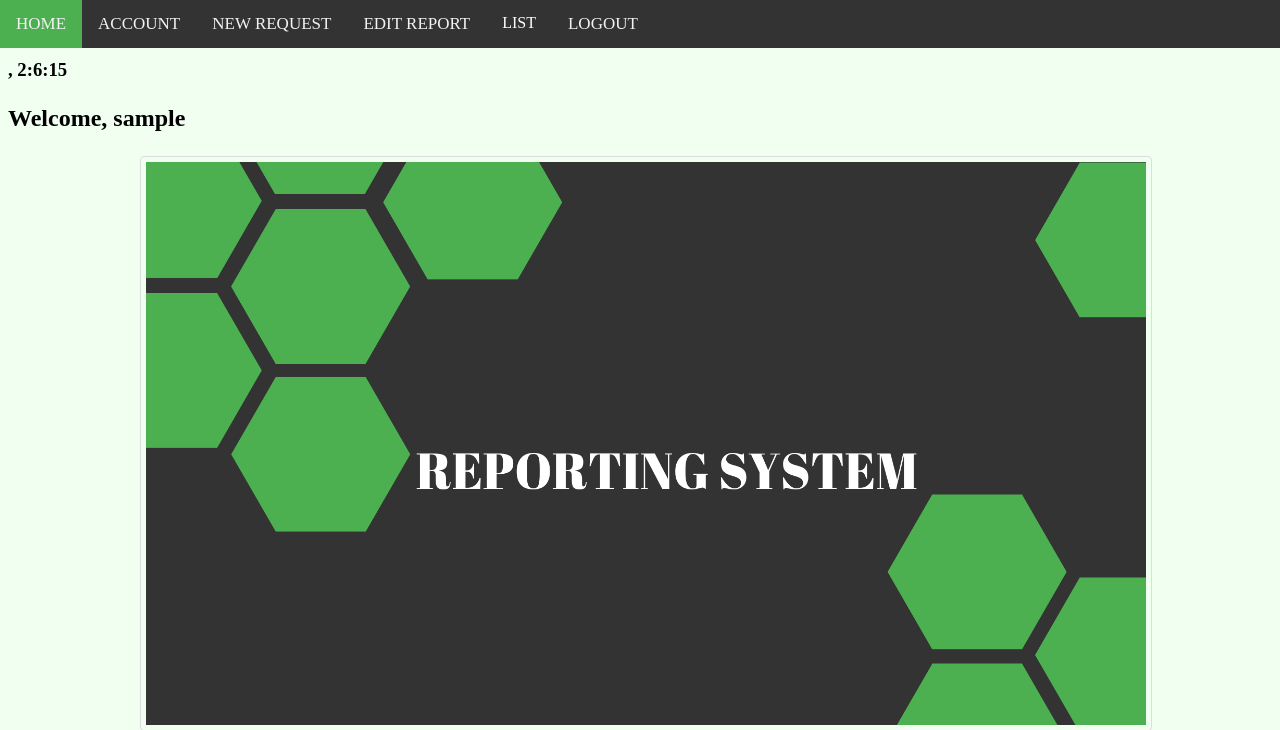
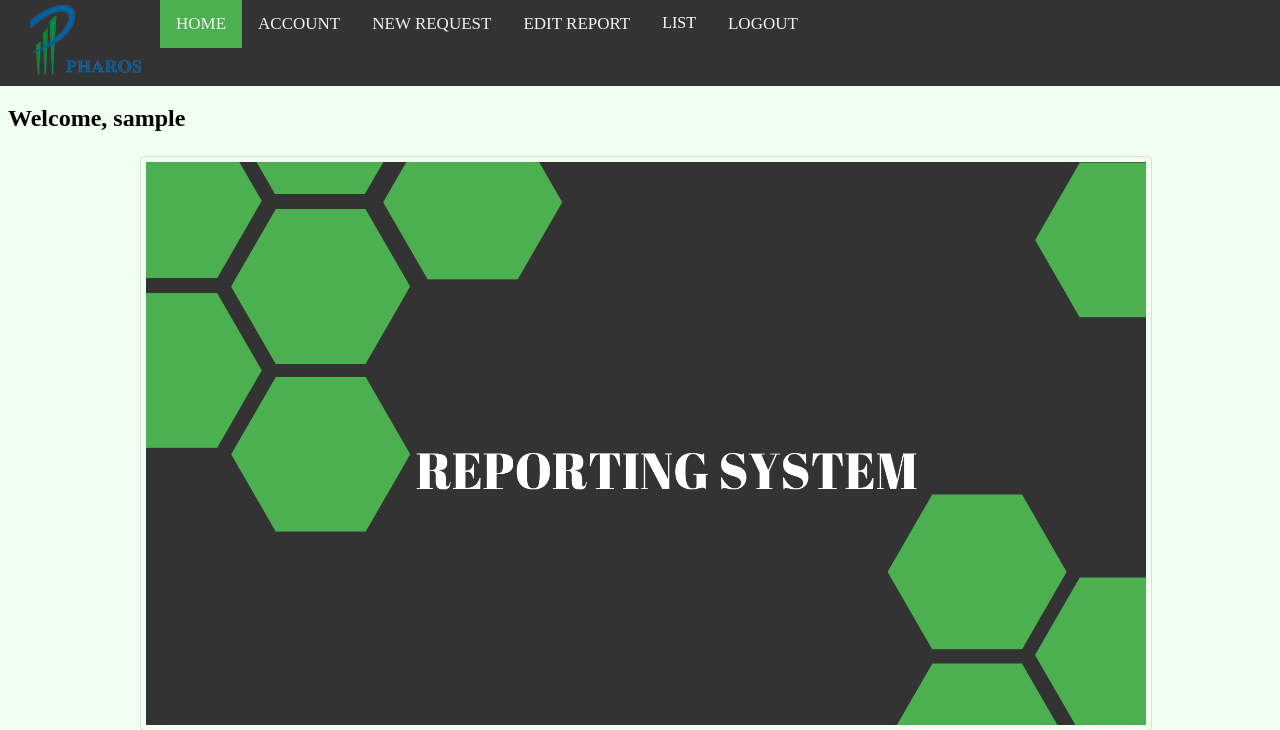
Before and after one commit to anitasari2311/ReportingSystemFinal, a Flask app: template appReportingSystem/templates/ms1home1.html in a window 1280 px wide. Shown: the top 730 px of the page. Run offline with Flask 2, Linux system fonts and the light colour scheme; the template is opened without the code that fills it, so the values that code supplies are empty; the visitor is signed in with stand-in values (Sample User, id 1).

Commit message:
Add files via upload

```diff
--- a/appReportingSystem/templates/ms1home1.html
+++ b/appReportingSystem/templates/ms1home1.html
@@ -7,6 +7,8 @@
   <h2><p align="Right"> Welcome, {{session['username']}}, {{day}}</p></h2>
 
 <div class="topnav"><ul>
+  <li><img src="/static/images/logoPharos.png" style="width: 150px; border: 0"></li>
+  <div class="topnav-right">
       <li class="active"><a href="user">HOME</a></li>
       <li><a href="changePass">ACCOUNT</a></li>
       <li><a href="newRequest">NEW REQUEST</a></li>
@@ -25,7 +27,7 @@
       </div>
 
       <li><a href="login">LOGOUT</a></li>
-
+  </div>
   </ul>
  </div>
 
```
